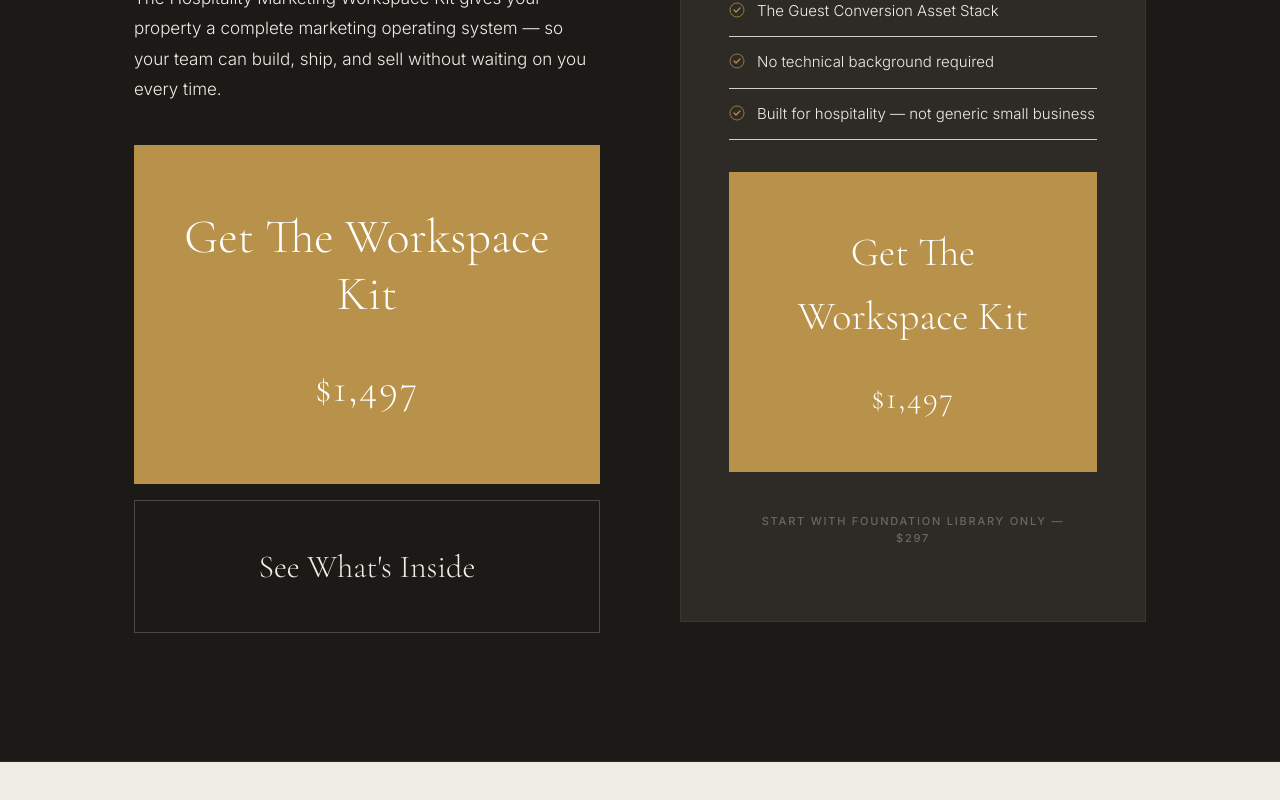
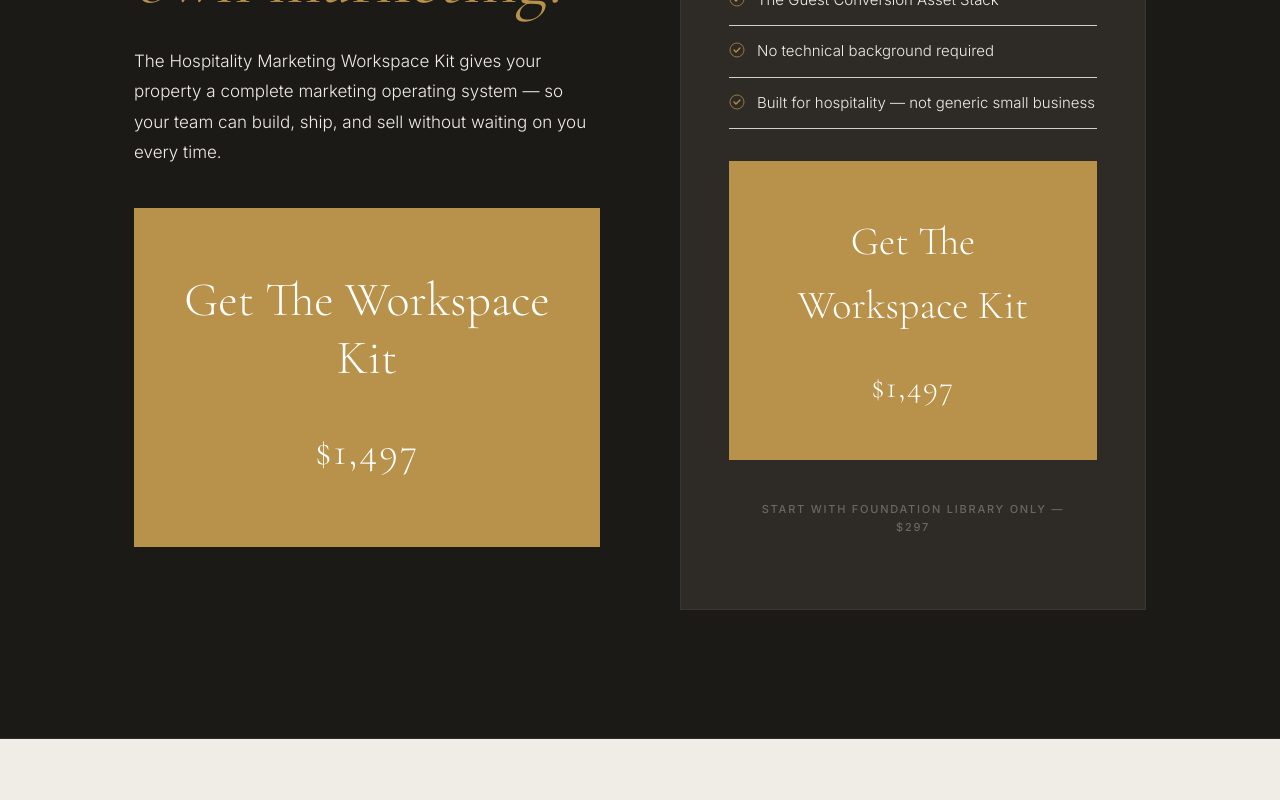
Before and after one commit to letsnavigatebmw/aperture-hospitality, a Next.js app: page /workplacekit in a window 1280 px wide. Shown: the part 524-1324 px from the top of the page. Built offline with nearby package versions, Linux system fonts and the light colour scheme.

Commit message:
Remove 'See What's Inside' button from Workspace Kit hero section

```diff
--- a/app/workplacekit/page.tsx
+++ b/app/workplacekit/page.tsx
@@ -70,15 +70,10 @@ export default function WorkplaceKitPage() {
               <p style={{ fontSize: '1.0625rem', fontWeight: 300, lineHeight: 1.8, color: '#F0EDE6', marginBottom: '2.5rem', maxWidth: '44ch' }}>
                 The Hospitality Marketing Workspace Kit gives your property a complete marketing operating system — so your team can build, ship, and sell without waiting on you every time.
               </p>
-              <div style={{ display: 'flex', flexDirection: 'column', gap: '1rem', width: '100%' }}>
-                <a href="/contact?product=workspace-kit" style={{ display: 'block', textAlign: 'center', padding: '4rem 3rem', background: '#B8924A', color: '#FFFFFF', border: 'none', borderRadius: '0px', textDecoration: 'none', transition: 'all 0.3s', cursor: 'pointer', width: '100%', boxSizing: 'border-box' }} onMouseEnter={(e) => { e.currentTarget.style.background = '#9a7a3e'; }} onMouseLeave={(e) => { e.currentTarget.style.background = '#B8924A'; }}>
+              <a href="/contact?product=workspace-kit" style={{ display: 'block', textAlign: 'center', padding: '4rem 3rem', background: '#B8924A', color: '#FFFFFF', border: 'none', borderRadius: '0px', textDecoration: 'none', transition: 'all 0.3s', cursor: 'pointer', width: '100%', boxSizing: 'border-box' }} onMouseEnter={(e) => { e.currentTarget.style.background = '#9a7a3e'; }} onMouseLeave={(e) => { e.currentTarget.style.background = '#B8924A'; }}>
                 <div style={{ fontFamily: "'Cormorant Garamond', Georgia, serif", fontSize: '3rem', fontWeight: 300, marginBottom: '2rem', lineHeight: 1.2 }}>Get The Workspace Kit</div>
                 <div style={{ fontFamily: "'Cormorant Garamond', Georgia, serif", fontSize: '2.5rem', fontWeight: 300, letterSpacing: '0.05em' }}>$1,497</div>
               </a>
-                <a href="#whats-inside" style={{ display: 'block', textAlign: 'center', padding: '2.5rem 2rem', background: '#1C1A17', color: '#F0EDE6', border: '1px solid #4a4845', borderRadius: '0px', textDecoration: 'none', transition: 'all 0.3s', cursor: 'pointer', width: '100%', boxSizing: 'border-box' }} onMouseEnter={(e) => { e.currentTarget.style.background = '#2e2b26'; }} onMouseLeave={(e) => { e.currentTarget.style.background = '#1C1A17'; }}>
-                <div style={{ fontFamily: "'Cormorant Garamond', Georgia, serif", fontSize: '2rem', fontWeight: 300, marginBottom: '0rem' }}>See What's Inside</div>
-              </a>
-              </div>
             </div>
 
             {/* Pricing Card */}
```
